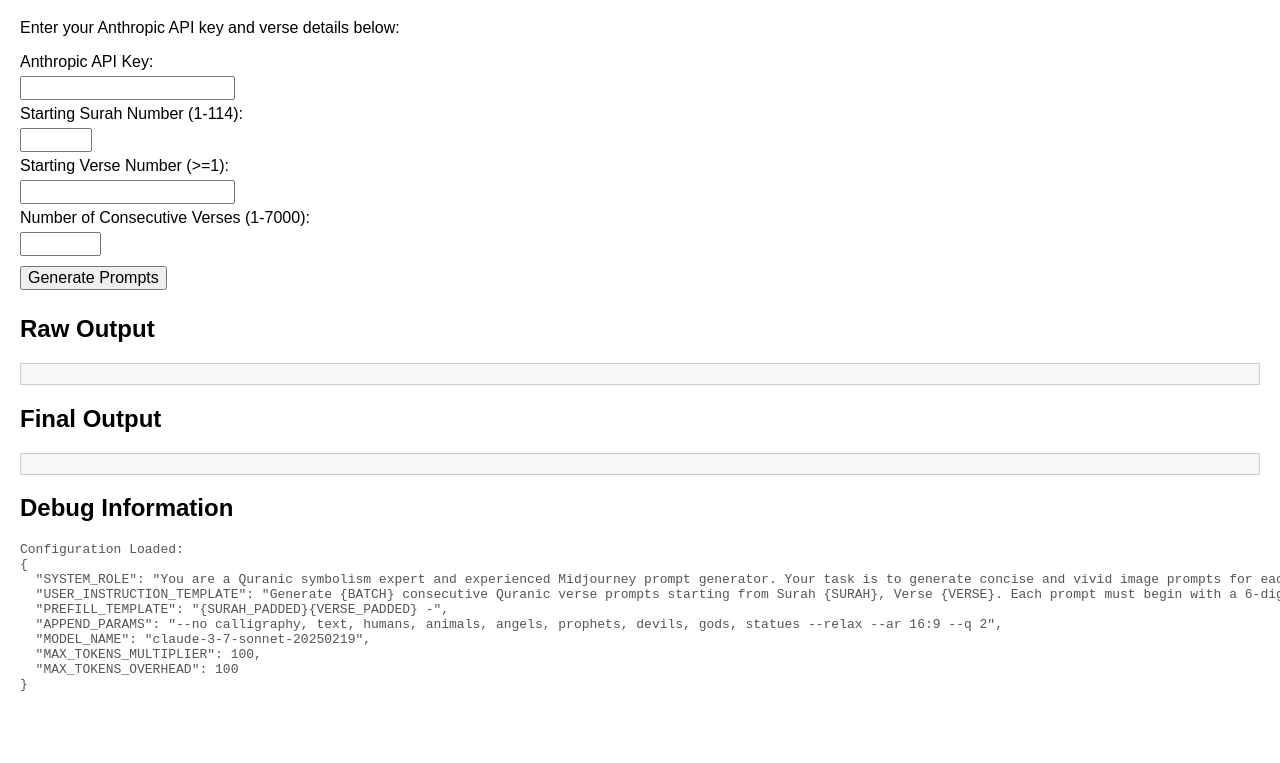
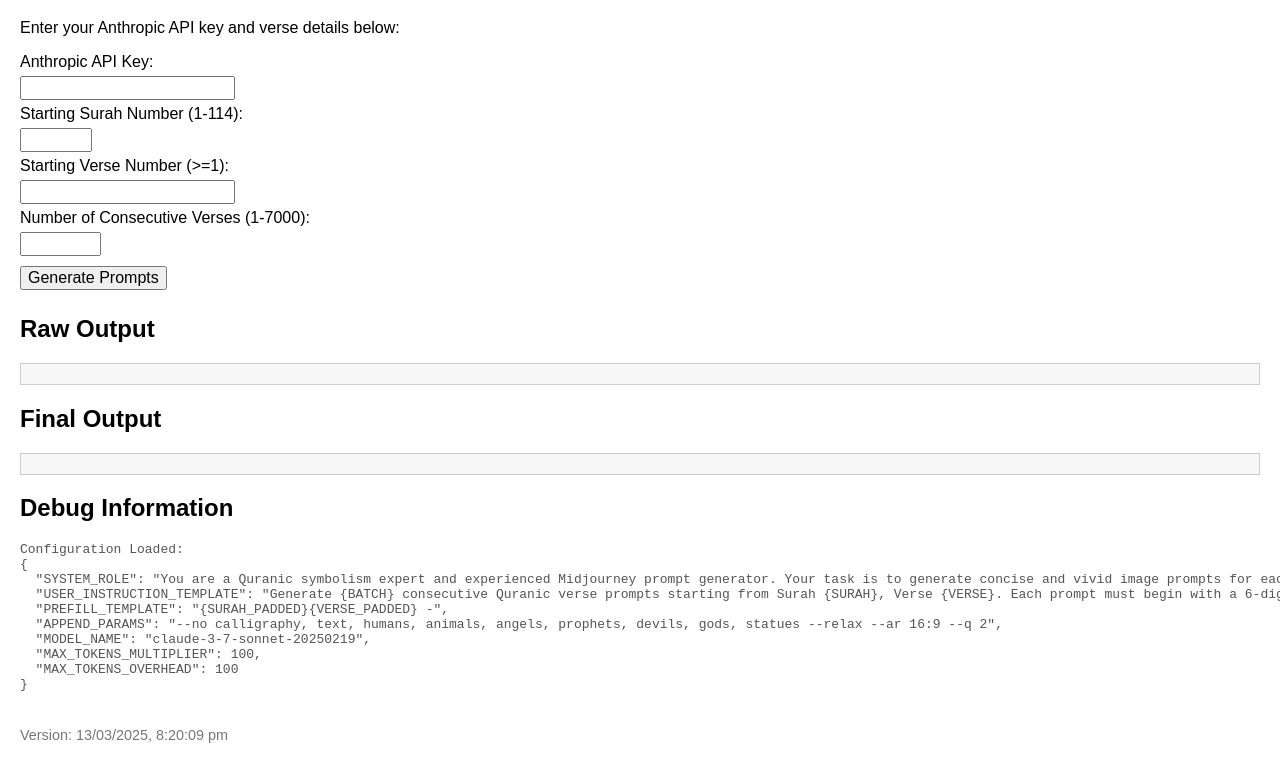
Before and after one commit to HalalBelel/VisualQuran, a plain HTML site: page index.html in a window 1280 px wide. Shown: the part 61-824 px from the top of the page. Before the commit the page ends 800 px from the top, so only its background shows below. Drawn offline with Linux system fonts and the light colour scheme.

Commit message:
Added versioning so I can understand when the latest version finishes uploading to github pages

```diff
--- a/index.html
+++ b/index.html
@@ -9,6 +9,7 @@
     textarea { width: 100%; height: 200px; }
     .output { white-space: pre-wrap; background: #f7f7f7; padding: 10px; border: 1px solid #ccc; }
     .debug { font-family: monospace; color: #555; margin-top: 20px; }
+    .version { margin-top: 20px; font-size: 0.9rem; color: #777; }
   </style>
 </head>
 <body>
@@ -36,8 +37,14 @@
   <h2>Debug Information</h2>
   <pre id="debugOutput" class="debug"></pre>
 
+  <div id="versionInfo" class="version"></div>
+
   <script>
-    // Set debug flag (set to false to disable debug output)
+    // Set version using document.lastModified so it changes with each commit.
+    const modifiedDate = new Date(document.lastModified);
+    document.getElementById("versionInfo").textContent = "Version: " + modifiedDate.toLocaleString("en-AU");
+
+    // Debug flag (set to false to disable debug output)
     const debug = true;
 
     // Utility function to pad numbers with leading zeros.
```
